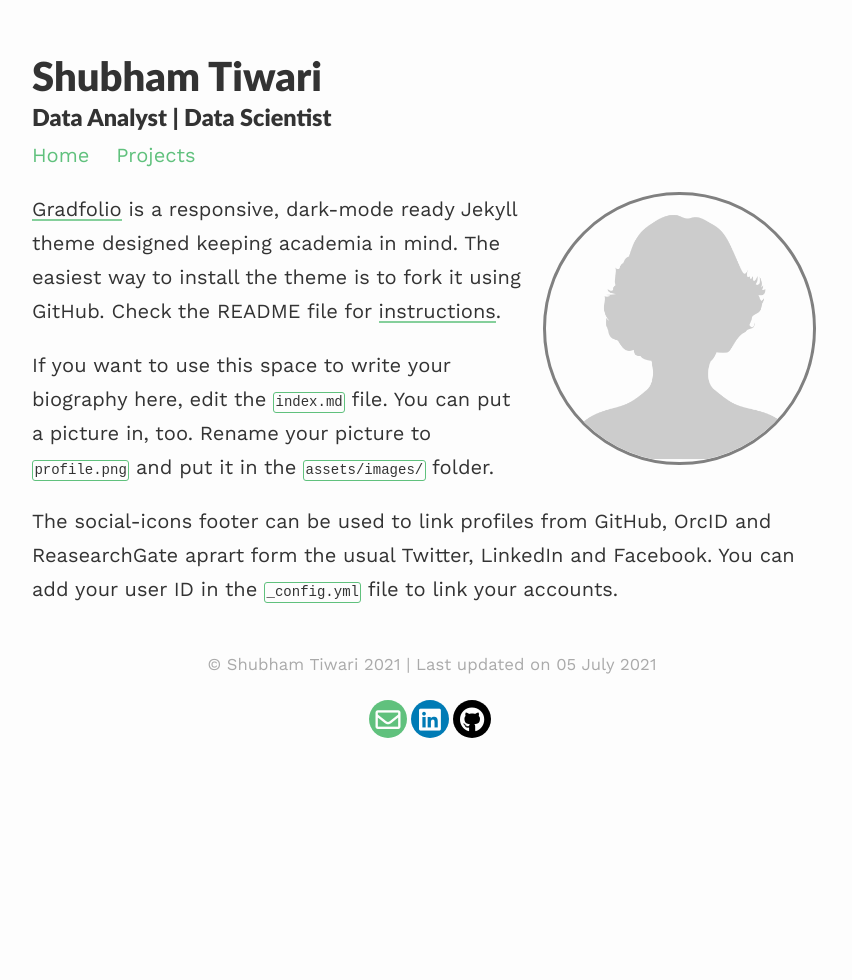
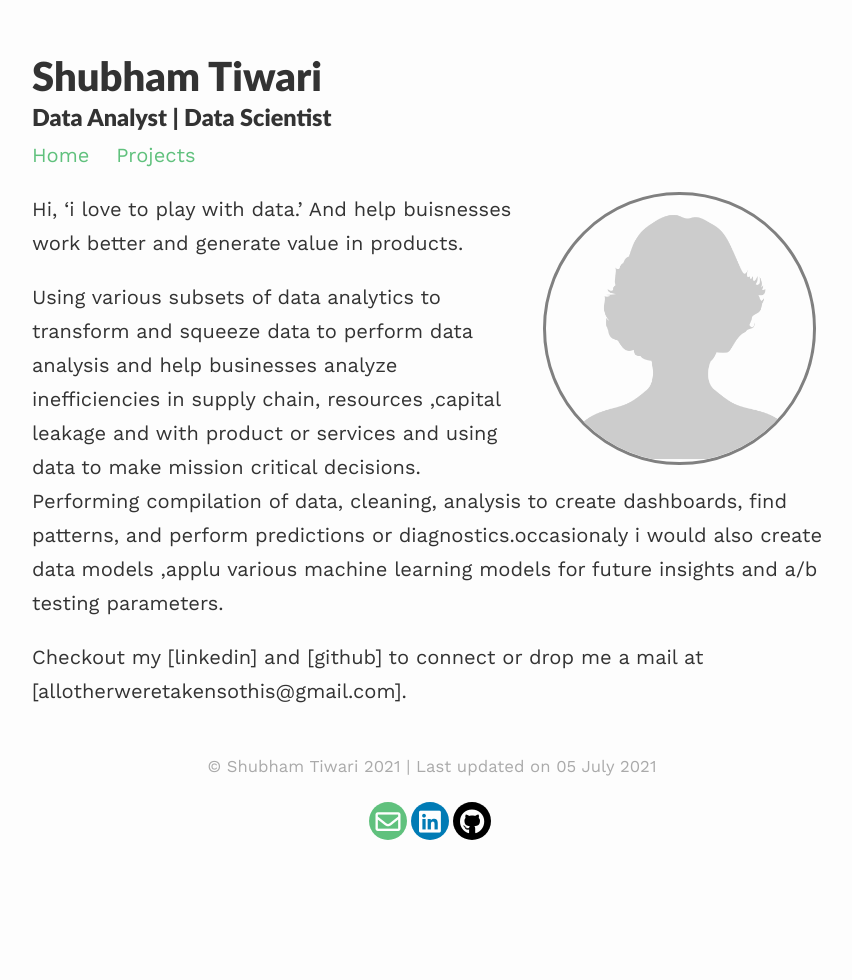
Before and after one commit to shubhamtiwari10/portfolio, a Jekyll site: the page built from index.md, in a window 1280 px wide. Shown: the whole page, without its empty margins (208-1060 px from the left). Built offline with Jekyll 4.4.1, drawn with Linux system fonts in a browser that asks for light colours; nearby versions of some CDN libraries.

Commit message:
Update index.md

```diff
--- a/index.md
+++ b/index.md
@@ -7,8 +7,10 @@ profile:
 published: true
 ---
 
-[Gradfolio](https://github.com/jitinnair1/gradfolio){:target="_blank"} is a responsive, dark-mode ready Jekyll theme designed keeping academia in mind. The easiest way to install the theme is to fork it using GitHub. Check the README file for [instructions](https://github.com/jitinnair1/gradfolio#installation){:target="_blank"}.
+Hi,
+'i love to play with data.'
+And help buisnesses work better and generate value in products.
 
-If you want to use this space to write your biography here, edit the `index.md` file. You can put a picture in, too. Rename your picture to `profile.png` and put it in the `assets/images/` folder.
+Using various subsets of data analytics to transform and squeeze data to perform data analysis and help businesses analyze inefficiencies in supply chain, resources ,capital leakage and with product or services and using data to make mission critical decisions. Performing compilation of data, cleaning, analysis to create dashboards, find patterns, and perform predictions or diagnostics.occasionaly i would also create data models ,applu various machine learning models for future insights and a/b testing parameters.
 
-The social-icons footer can be used to link profiles from GitHub, OrcID and ReasearchGate aprart form the usual Twitter, LinkedIn and Facebook. You can add your user ID in the `_config.yml` file to link your accounts.
+Checkout my [linkedin] and [github] to connect or drop me a mail at [allotherweretakensothis@gmail.com].
```
